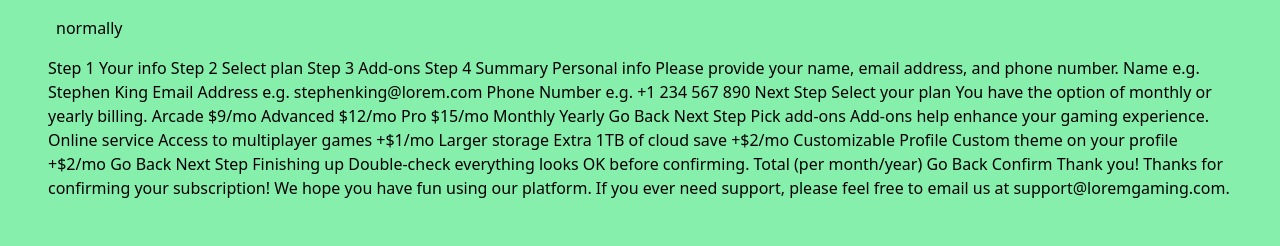
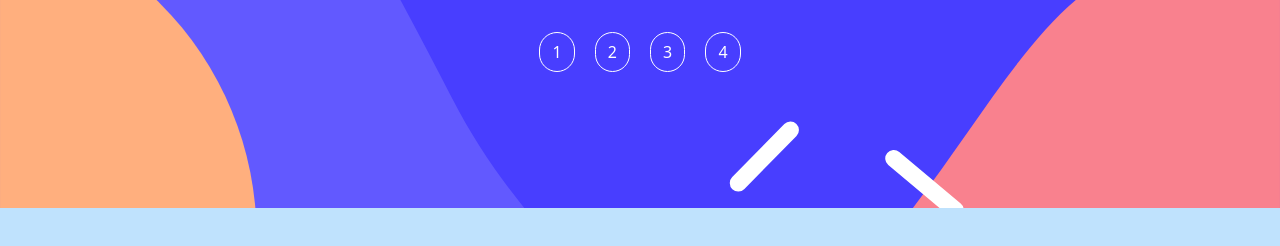
Before and after one commit to dubemdaniel/multi-step_form, a website: page index.html in a window 1280 px wide. Drawn offline with Linux system fonts and the light colour scheme.

Commit message:
first page ui

```diff
--- a/index.html
+++ b/index.html
@@ -7,111 +7,17 @@
     <title>Multi-Step-Form</title>
     <link rel="stylesheet" href="layouts/css/styles.css">
 </head>
-<body class="px-12 bg-green-300" >
-
-  <!-- Sidebar start -->
-  <div class="w-full px-2 py-4 ">
-    <p class="">normally</p>
+<body class=" bg-LightBlue" >
+  <div id="wrapper" class="w-full h-screen" >
+    <nav class="w-full m-0 bg-center bg-cover h-52" style="background-image: url(/assets/images/bg-sidebar-mobile.svg);">
+      <div class="w-full pt-10 text-center">
+        <div id="one" class="inline px-3 py-2 mx-2 text-center text-white border border-white rounded-full">1</div>
+        <div id="one" class="inline px-3 py-2 mx-2 text-center text-white border border-white rounded-full">2</div>
+        <div id="one" class="inline px-3 py-2 mx-2 text-center text-white border border-white rounded-full">3</div>
+        <div id="one" class="inline px-3 py-2 mx-2 text-center text-white border border-white rounded-full">4</div>
+      </div>
+    </nav>
   </div>
-  Step 1
-  Your info
-
-  Step 2
-  Select plan
-
-  Step 3
-  Add-ons
-
-  Step 4
-  Summary
-
-  <!-- Sidebar end -->
-
-  <!-- Step 1 start -->
-
-  Personal info
-  Please provide your name, email address, and phone number.
-
-  Name
-  e.g. Stephen King
-
-  Email Address
-  e.g. stephenking@lorem.com
-
-  Phone Number
-  e.g. +1 234 567 890
-
-  Next Step
-
-  <!-- Step 1 end -->
-
-  <!-- Step 2 start -->
-
-  Select your plan
-  You have the option of monthly or yearly billing.
-
-  Arcade
-  $9/mo
-
-  Advanced
-  $12/mo
-
-  Pro
-  $15/mo
-
-  Monthly
-  Yearly
-
-  Go Back
-  Next Step
-
-  <!-- Step 2 end -->
-
-  <!-- Step 3 start -->
-
-  Pick add-ons
-  Add-ons help enhance your gaming experience.
-
-  Online service
-  Access to multiplayer games
-  +$1/mo
-
-  Larger storage
-  Extra 1TB of cloud save
-  +$2/mo
-
-  Customizable Profile
-  Custom theme on your profile
-  +$2/mo
-
-  Go Back
-  Next Step
-
-  <!-- Step 3 end -->
-
-  <!-- Step 4 start -->
-
-  Finishing up
-  Double-check everything looks OK before confirming.
-
-  <!-- Dynamically add subscription and add-on selections here -->
-
-  Total (per month/year)
-
-  Go Back
-  Confirm
-
-  <!-- Step 4 end -->
-
-  <!-- Step 5 start -->
-
-  Thank you!
-
-  Thanks for confirming your subscription! We hope you have fun
-  using our platform. If you ever need support, please feel free
-  to email us at support@loremgaming.com.
-
-  <!-- Step 5 end -->
 </body>
 </html>
 <!-- npm run dev: for development -->
```
Also changed, not shown: layouts/css/styles.css.
